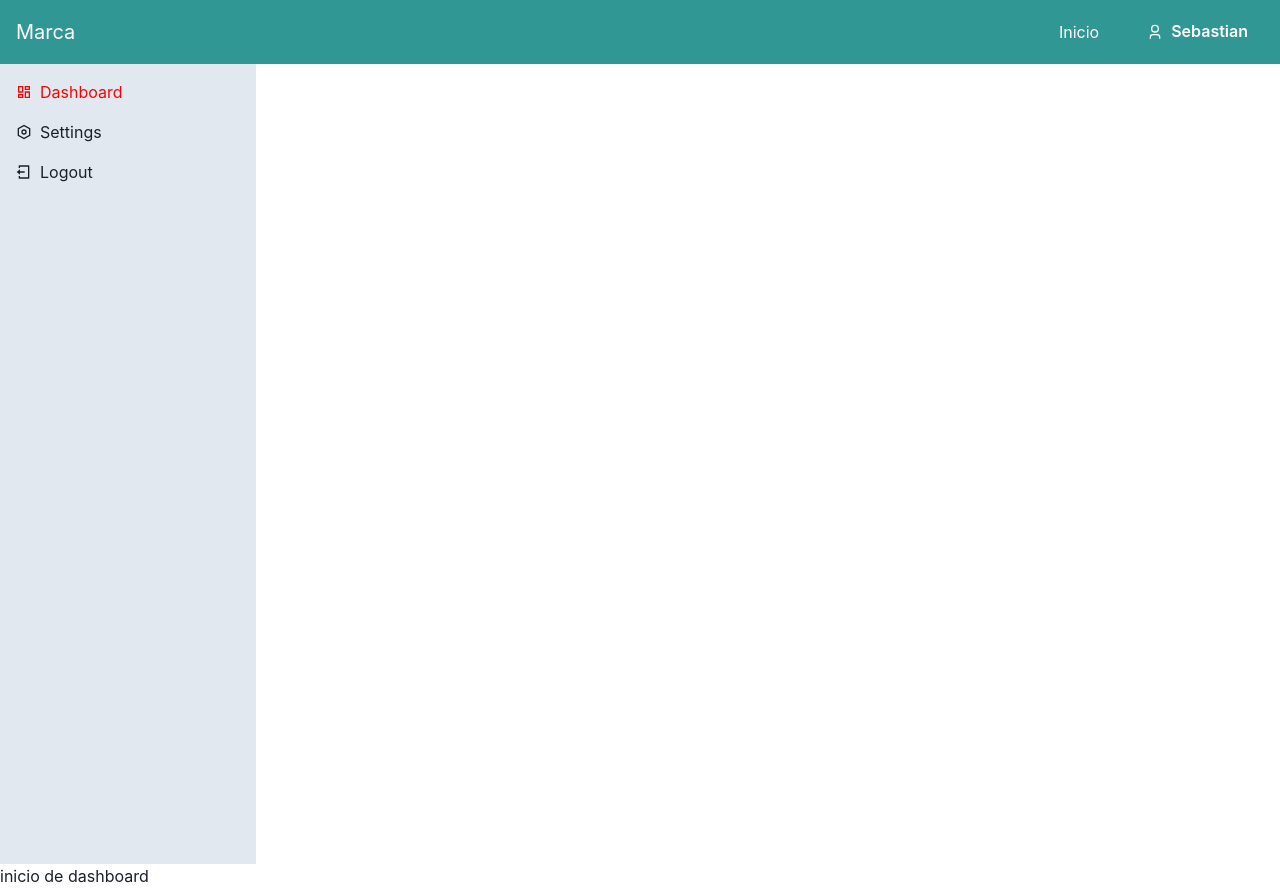
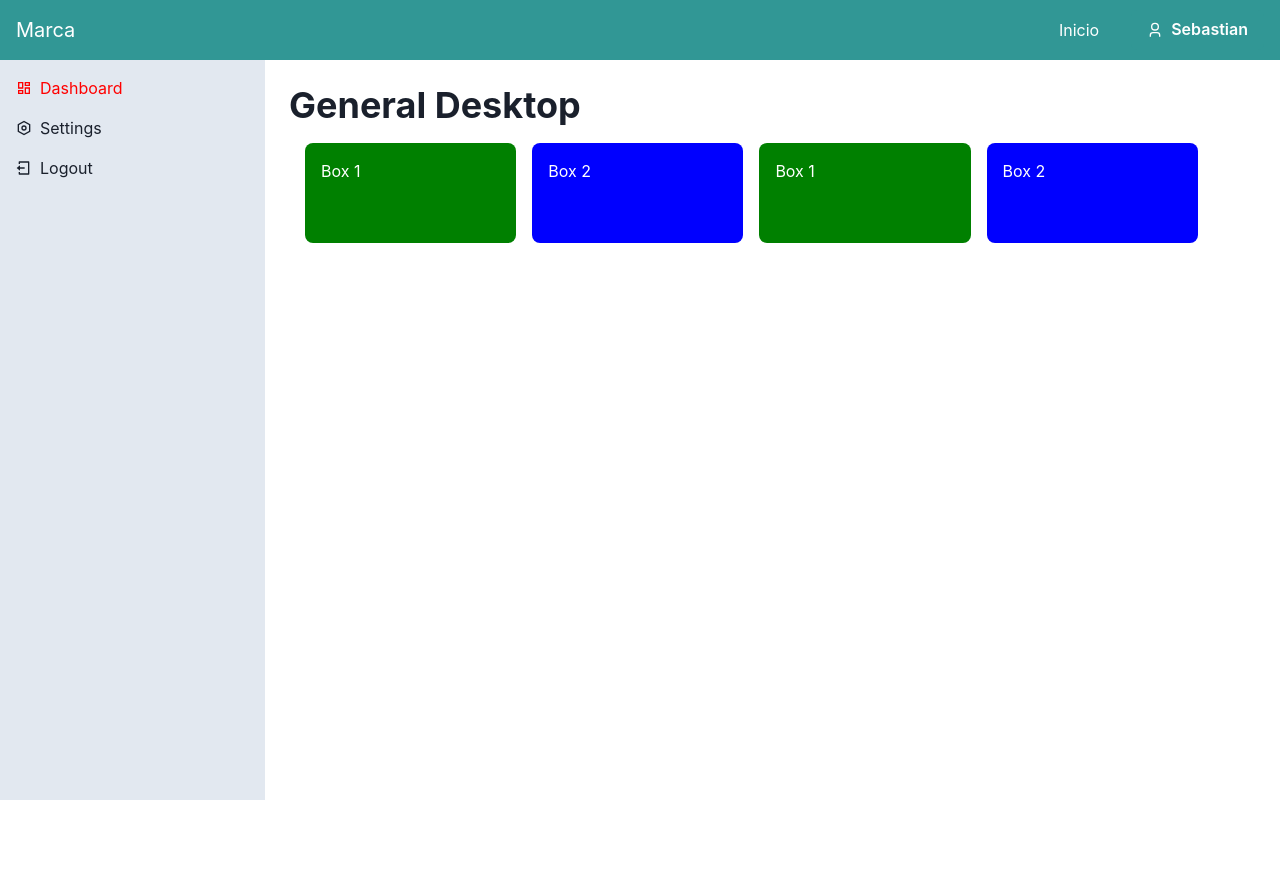
Before and after one commit to SebastianLozanoValle/scheduled-client, a React (Vite) app: page /dashboard in a window 1280 px wide. After the commit the page ends 800 px from the top, so only its background shows below. Built offline with nearby package versions, Linux system fonts and the light colour scheme.

Commit message:
sexto commit

```diff
--- a/src/QuruxApp.jsx
+++ b/src/QuruxApp.jsx
@@ -7,7 +7,7 @@ export const QuruxApp = () => {
     return (
         <ChakraBaseProvider theme={theme}>
             <NavBar />
-            <Box mt={16}>
+            <Box mt='60px'>
                 <QuruxRoutes />
             </Box>
         </ChakraBaseProvider>
--- a/src/components/DashboardSideNavBar.jsx
+++ b/src/components/DashboardSideNavBar.jsx
@@ -16,8 +16,8 @@ export const DashboardSideNavBar = () => {
   };
 
   return (
-    <Box w="64" bg="gray.200" p="4" h="100vh">
-      <VStack spacing="4" align="start">
+    <Box position='fixed' left={0} w="265px" bg="gray.200" p="4" h="calc(100vh - 60px)">
+      <VStack spacing="4" align="start" height='100%'>
         <Link to="/dashboard" icon={RiDashboardLine}>Dashboard</Link>
         <Link to="/settings" icon={RiSettingsLine}>Settings</Link>
         <Link to="/logout" icon={RiLogoutBoxLine}>Logout</Link>
--- a/src/components/NavBar.jsx
+++ b/src/components/NavBar.jsx
@@ -23,7 +23,7 @@ export const NavBar = () => {
     const { isOpen, onOpen, onClose } = useDisclosure();
     return (
         <Box bg="teal.500" px={4} position={'fixed'} top={0} w={'100vw'}>
-            <Flex h={16} alignItems={'center'} justifyContent={'space-between'}>
+            <Flex h='60px' alignItems={'center'} justifyContent={'space-between'}>
                 <Text fontSize="xl" color="white">Marca</Text>
                 <Box display={{ base: 'block', md: 'none' }} onClick={onOpen}>
                     <RxHamburgerMenu />
--- a/src/pages/dashboard/General.jsx
+++ b/src/pages/dashboard/General.jsx
@@ -0,0 +1,10 @@
+import { Box } from "@chakra-ui/react"
+import { GeneralDesktop } from "./desktop/GeneralDesktop"
+
+export const General = ({ isMobile }) => {
+    return (
+        <Box ml='265px' p={6}>
+            {isMobile ? <h1>General Mobile</h1> : <GeneralDesktop />}
+        </Box>
+    )
+}
--- /dev/null
+++ b/src/pages/dashboard/desktop/GeneralDesktop.jsx
@@ -0,0 +1,36 @@
+import { Box, Container, Flex, Heading, Text } from "@chakra-ui/react"
+
+export const GeneralDesktop = () => {
+    return (
+        <Box>
+            <Heading>General Desktop</Heading>
+            <Box  w='70vw' m={4}
+                // bg='red'
+            >
+                <Box w='100%'>
+                    <Flex
+                        flexWrap={'wrap'}
+                        gap={4}
+                    >
+                        <Flex flexWrap={'wrap'} w='100%' gap={4} flex={0}>
+                            <Box w={{ md: '60vw', lg: '33vw', xl: '34.25vw' }} h='100px' bg='green' flex={1} color={"white"} p={4} borderRadius={8}>
+                                <Text>Box 1</Text>
+                            </Box>
+                            <Box w={{ md: '60vw', lg: '33vw', xl: '34.25vw' }} h='100px' bg='blue' flex={1} color={"white"} p={4} borderRadius={8}>
+                                <Text>Box 2</Text>
+                            </Box>
+                        </Flex>
+                        <Flex flexWrap={'wrap'} w='100%' gap={4} flex={0}>
+                            <Box w={{ md: '60vw', lg: '33vw', xl: '34.25vw' }} h='100px' bg='green' flex={1} color={"white"} p={4} borderRadius={8}>
+                                <Text>Box 1</Text>
+                            </Box>
+                            <Box w={{ md: '60vw', lg: '33vw', xl: '34.25vw' }} h='100px' bg='blue' flex={1} color={"white"} p={4} borderRadius={8}>
+                                <Text>Box 2</Text>
+                            </Box>
+                        </Flex>
+                    </Flex>
+                </Box>
+            </Box>
+        </Box>
+    )
+}
--- a/src/routes/DashboardRoutes.jsx
+++ b/src/routes/DashboardRoutes.jsx
@@ -2,6 +2,8 @@ import { Navigate, Route, Routes } from "react-router-dom"
 import DashboardBottomNavBar from "../components/DashboardBottomNavBar"
 import { DashboardSideNavBar } from "../components/DashboardSideNavBar"
 import { useEffect, useState } from "react";
+import { General } from "../pages/dashboard/General";
+import { Flex } from "@chakra-ui/react";
 
 export const DashboardRoutes = () => {
 
@@ -24,14 +26,14 @@ export const DashboardRoutes = () => {
     }, []);
 
     return (
-        <>
+        <Flex>
             {isMobile ? (
                 <DashboardBottomNavBar />
             ) : (
                 <DashboardSideNavBar />
             )}
             <Routes>
-                <Route path="/" element={<>inicio de dashboard</>} />
+                <Route path="/" element={<General isMobile={isMobile} />} />
                 <Route path="specialists" element={<>muestra opcion1</>} />
                 {/* Ruta comodín para cualquier ruta no coincidente */}
                 <Route path="*" element={<Navigate to="/404" />} />
@@ -39,6 +41,6 @@ export const DashboardRoutes = () => {
                 {/* Página 404 */}
                 <Route path="404" element={<>Página no encontrada (404)</>} />
             </Routes>
-        </>
+        </Flex>
     )
 }
```
